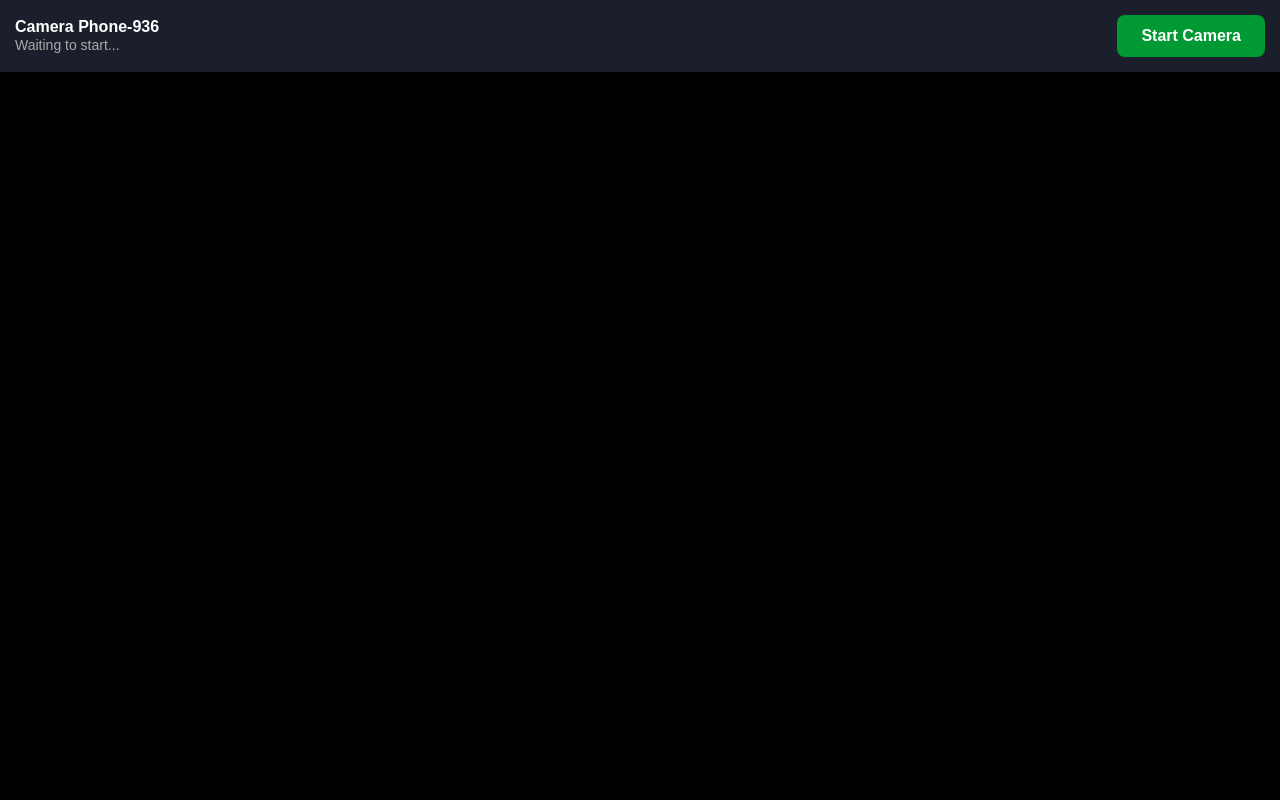
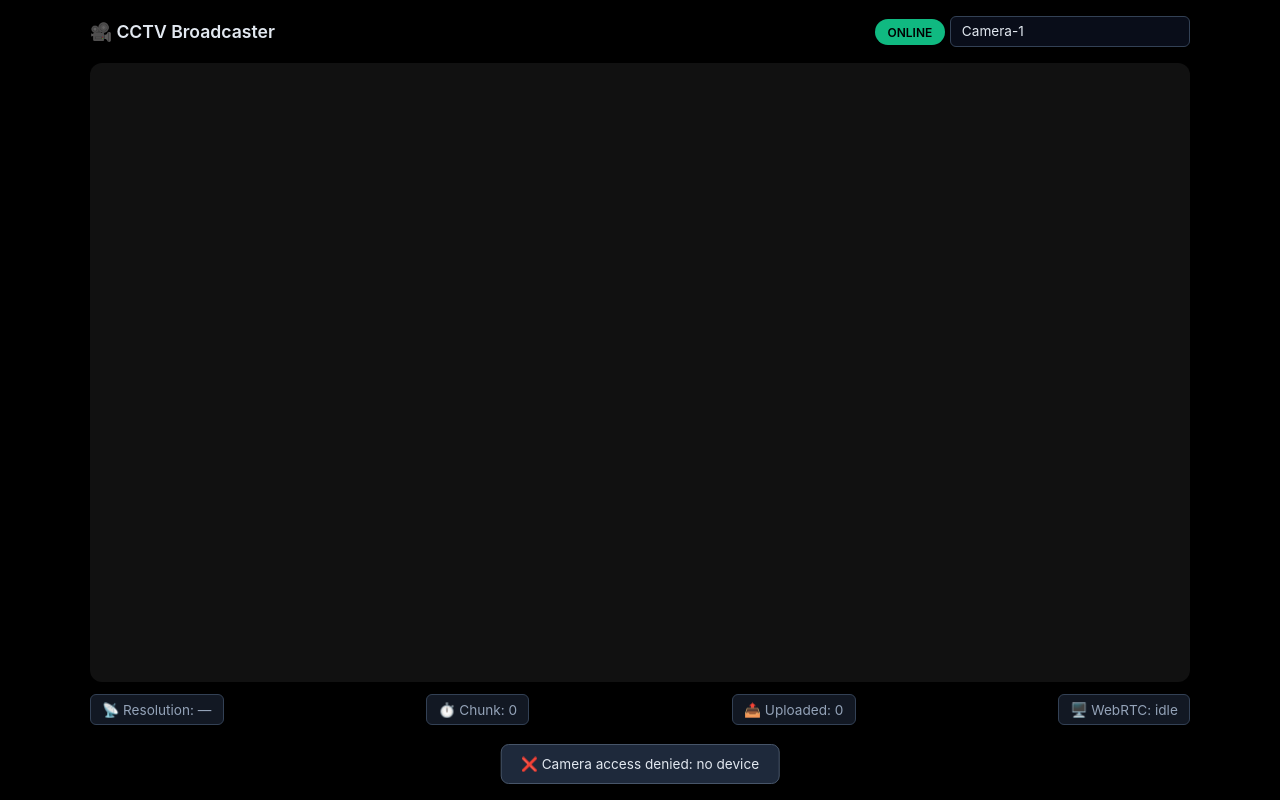
Before and after one commit to KawaiiWorkers/Cctv, a Flask app: page /camera in a window 1280 px wide. Run offline with Flask 3, Linux system fonts and the light colour scheme.

Commit message:
Update camera.html

```diff
--- a/templates/camera.html
+++ b/templates/camera.html
@@ -1,178 +1,309 @@
-<!doctype html>
-<html>
+<!DOCTYPE html>
+<html lang="en">
 <head>
-<meta charset="utf-8">
+<meta charset="UTF-8">
 <meta name="viewport" content="width=device-width, initial-scale=1.0, maximum-scale=1.0, user-scalable=no">
-<title>CCTV Camera</title>
+<title>Camera Broadcaster</title>
 <style>
-  body { margin: 0; background: #000; color: #fff; font-family: sans-serif; display: flex; flex-direction: column; height: 100vh; overflow: hidden; }
-  video { flex: 1; object-fit: cover; width: 100%; }
-  .bar { background: #1a1f2b; padding: 15px; display: flex; justify-content: space-between; align-items: center; z-index: 10;}
-  button { padding: 12px 24px; font-size: 16px; font-weight: bold; border: none; border-radius: 8px; cursor: pointer; }
-  #startBtn { background: #093; color: #fff; }
-  #stopBtn { background: #f55; color: #fff; display: none; }
-  .status { font-size: 14px; color: #aaa; }
-  #recIndicator { color: #f55; font-weight: bold; display: none; animation: blink 1s infinite; }
-  @keyframes blink { 50% { opacity: 0; } }
+  *{box-sizing:border-box;margin:0;padding:0;font-family:-apple-system,BlinkMacSystemFont,'Segoe UI',Roboto,sans-serif}
+  body{background:#000;color:#e2e8f0;min-height:100vh;display:flex;flex-direction:column;align-items:center;padding:1rem}
+  .top{width:100%;max-width:1100px;display:flex;justify-content:space-between;align-items:center;margin-bottom:1rem;flex-wrap:wrap;gap:.5rem}
+  .title{font-size:1.1rem;font-weight:600}
+  .badge{padding:.35rem .8rem;border-radius:999px;font-size:.75rem;font-weight:600}
+  .online{background:#10b981;color:#000}
+  .offline{background:#ef4444;color:#fff}
+  video{width:100%;max-width:1100px;border-radius:12px;background:#111;aspect-ratio:16/9;object-fit:cover}
+  .info{width:100%;max-width:1100px;margin-top:.8rem;font-size:.85rem;color:#94a3b8;display:flex;justify-content:space-between;flex-wrap:wrap;gap:.4rem}
+  .stat{background:rgba(30,41,59,.6);padding:.4rem .7rem;border-radius:6px;border:1px solid #334155}
+  .name-input{background:rgba(15,23,42,.6);border:1px solid #334155;color:#e2e8f0;padding:.4rem .7rem;border-radius:6px;font-size:.85rem}
+  .toast{position:fixed;bottom:1rem;left:50%;transform:translateX(-50%);background:#1e293b;border:1px solid #475569;padding:.7rem 1.2rem;border-radius:8px;font-size:.85rem;z-index:99;display:none}
 </style>
 </head>
 <body>
+  <div class="top">
+    <div class="title">🎥 CCTV Broadcaster</div>
+    <div>
+      <span id="statusBadge" class="badge offline">OFFLINE</span>
+      <input id="cameraName" class="name-input" placeholder="Camera name" value="Camera-1">
+    </div>
+  </div>
 
-<div class="bar">
-  <div>
-    <b>Camera <span id="camId"></span></b><br>
-    <span class="status" id="status">Waiting to start...</span>
-    <span id="recIndicator">● REC</span>
+  <video id="preview" autoplay muted playsinline></video>
+
+  <div class="info">
+    <span class="stat">📡 Resolution: <span id="resInfo">—</span></span>
+    <span class="stat">⏱️ Chunk: <span id="chunkInfo">0</span></span>
+    <span class="stat">📤 Uploaded: <span id="uploadCount">0</span></span>
+    <span class="stat">🖥️ WebRTC: <span id="webrtcInfo">idle</span></span>
   </div>
-  <button id="startBtn">Start Camera</button>
-  <button id="stopBtn">Stop</button>
-</div>
 
-<video id="vid" autoplay playsinline muted></video>
+  <div id="toast" class="toast"></div>
 
 <script>
-// --- Configuration ---
-// Adjust this to change how often videos save to Supabase (in minutes)
-const CHUNK_MINUTES = 0.25;
-let camId = "Phone-" + Math.floor(Math.random()*1000);
-document.getElementById("camId").textContent = camId;
+// ─────────────────────────────────────────────────────────────────
+// Camera Broadcaster: getUserMedia (1080p) + MediaRecorder 15s chunks
+// + WebRTC polling for live offers from admin
+// ─────────────────────────────────────────────────────────────────
 
-let stream = null;
-let recorder = null;
-let rtcPeer = null;
-let sigPoll = null;
+const CAMERA_ID = localStorage.getItem("cameraId") || ("cam-" + Math.random().toString(36).slice(2, 10));
+localStorage.setItem("cameraId", CAMERA_ID);
 
-const vid = document.getElementById("vid");
-const status = document.getElementById("status");
-const recIndicator = document.getElementById("recIndicator");
-const startBtn = document.getElementById("startBtn");
-const stopBtn = document.getElementById("stopBtn");
+const CHUNK_MINUTES = 0.25; // 15 seconds
+const VIDEO_BITS_PER_SECOND = 2_500_000; // 2.5 Mbps
+const STUN_SERVER = "stun:stun.l.google.com:19302";
+const PING_INTERVAL = 5000;
+const POLL_INTERVAL = 2000;
 
-startBtn.onclick = async () => {
+let localStream = null;
+let mediaRecorder = null;
+let chunkCount = 0;
+let uploadCount = 0;
+let currentChunkBlob = [];
+let peerConnection = null;
+let lastOfferProcessed = null;
+
+const $ = (id) => document.getElementById(id);
+const preview = $("preview");
+
+function toast(msg, ms = 2500) {
+  const t = $("toast");
+  t.textContent = msg;
+  t.style.display = "block";
+  clearTimeout(t._timer);
+  t._timer = setTimeout(() => t.style.display = "none", ms);
+}
+
+// ─────────────────────────────────────────────────────────────────
+// 1) Register + start heartbeat
+// ─────────────────────────────────────────────────────────────────
+async function register() {
+  try {
+    await fetch("/api/cameras/register", {
+      method: "POST",
+      headers: {"Content-Type": "application/json"},
+      body: JSON.stringify({camera_id: CAMERA_ID, name: $("cameraName").value})
+    });
+    $("statusBadge").className = "badge online";
+    $("statusBadge").textContent = "ONLINE";
+  } catch (e) {
+    console.error("register failed", e);
+  }
+}
+
+async function ping() {
+  try {
+    await fetch("/api/cameras/ping", {
+      method: "POST",
+      headers: {"Content-Type": "application/json"},
+      body: JSON.stringify({camera_id: CAMERA_ID, name: $("cameraName").value})
+    });
+    $("statusBadge").className = "badge online";
+    $("statusBadge").textContent = "ONLINE";
+  } catch {
+    $("statusBadge").className = "badge offline";
+    $("statusBadge").textContent = "OFFLINE";
+  }
+}
+
+// ─────────────────────────────────────────────────────────────────
+// 2) Acquire camera + start chunk recorder
+// ─────────────────────────────────────────────────────────────────
+async function startCamera() {
+  try {
+    localStream = await navigator.mediaDevices.getUserMedia({
+      video: {
+        width: {ideal: 1920},
+        height: {ideal: 1080},
+        frameRate: {ideal: 30, max: 30},
+        facingMode: "environment"
+      },
+      audio: true
+    });
+    preview.srcObject = localStream;
+
+    const track = localStream.getVideoTracks()[0];
+    const settings = track.getSettings();
+    $("resInfo").textContent = `${settings.width}×${settings.height}@${Math.round(settings.frameRate||30)}fps`;
+
+    startChunkedRecording();
+    toast("✅ Camera started · 1080p · 2.5 Mbps");
+  } catch (err) {
+    console.error("getUserMedia failed", err);
+    // Fallback to lower res
     try {
-        // 🔥 BOOSTED RESOLUTION: 1920x1080 Full HD
-        stream = await navigator.mediaDevices.getUserMedia({
-            video: { facingMode: { ideal: "environment" }, width: { ideal: 1920 }, height: { ideal: 1080 } },
-            audio: true
-        });
-        vid.srcObject = stream;
+      localStream = await navigator.mediaDevices.getUserMedia({video: true, audio: true});
+      preview.srcObject = localStream;
+      startChunkedRecording();
+      $("resInfo").textContent = "fallback";
+      toast("⚠️ Running at fallback resolution");
+    } catch (e2) {
+      toast("❌ Camera access denied: " + e2.message, 8000);
+    }
+  }
+}
 
-        startBtn.style.display = "none";
-        stopBtn.style.display = "block";
-        status.textContent = "Online & Streaming";
-        recIndicator.style.display = "inline";
+function startChunkedRecording() {
+  if (!localStream) return;
+  // Use vp9 if available, otherwise vp8 / default
+  const mimeType = MediaRecorder.isTypeSupported("video/webm;codecs=vp9,opus")
+    ? "video/webm;codecs=vp9,opus"
+    : "video/webm;codecs=vp8,opus";
 
-        // 1. Start continuous background recording for Supabase
-        startRecordingLoop();
+  try {
+    mediaRecorder = new MediaRecorder(localStream, {
+      mimeType,
+      videoBitsPerSecond: VIDEO_BITS_PER_SECOND,
+      audioBitsPerSecond: 128000
+    });
+  } catch {
+    mediaRecorder = new MediaRecorder(localStream);
+  }
 
-        // 2. Register camera with server so dashboard sees it
-        await fetch("/api/register_camera", {
-            method: "POST",
-            headers: {"Content-Type": "application/json"},
-            body: JSON.stringify({ id: camId, name: camId })
-        });
+  mediaRecorder.ondataavailable = (e) => {
+    if (e.data && e.data.size > 0) currentChunkBlob.push(e.data);
+  };
 
-        // 3. Keep updating "last seen" and check for WebRTC requests
-        sigPoll = setInterval(pollSignaling, 2000);
+  mediaRecorder.onstop = () => {
+    chunkCount++;
+    $("chunkInfo").textContent = chunkCount;
+    const blob = new Blob(currentChunkBlob, {type: "video/webm"});
+    currentChunkBlob = [];
+    if (blob.size > 0) uploadChunk(blob);
+    // Restart immediately for continuous recording
+    if (mediaRecorder.state !== "inactive") return;
+    try {
+      mediaRecorder.start();
+      setTimeout(() => {
+        if (mediaRecorder.state === "recording") mediaRecorder.stop();
+      }, CHUNK_MINUTES * 60 * 1000);
+    } catch (e) { console.warn(e); }
+  };
 
-    } catch (e) {
-        alert("Camera error: " + e.message);
+  mediaRecorder.start();
+  setTimeout(() => {
+    if (mediaRecorder.state === "recording") mediaRecorder.stop();
+  }, CHUNK_MINUTES * 60 * 1000);
+}
+
+async function uploadChunk(blob) {
+  const form = new FormData();
+  form.append("video", blob, `chunk_${Date.now()}.webm`);
+  form.append("camera_id", CAMERA_ID);
+  form.append("camera_name", $("cameraName").value);
+  try {
+    const res = await fetch("/api/footage/upload", {method: "POST", body: form});
+    if (res.ok) {
+      uploadCount++;
+      $("uploadCount").textContent = uploadCount;
+    } else {
+      console.warn("upload failed", await res.text());
     }
-};
+  } catch (e) {
+    console.warn("upload error", e);
+  }
+}
 
-stopBtn.onclick = () => {
-    if(recorder && recorder.state === "recording") recorder.stop();
-    if(stream) stream.getTracks().forEach(t => t.stop());
-    if(rtcPeer) rtcPeer.close();
-    if(sigPoll) clearInterval(sigPoll);
+// ─────────────────────────────────────────────────────────────────
+// 3) WebRTC: poll for offers, build answer
+// ─────────────────────────────────────────────────────────────────
+async function pollForOffers() {
+  if (!localStream) return;
+  try {
+    const res = await fetch(`/api/webrtc/poll?camera_id=${CAMERA_ID}`);
+    if (!res.ok) return;
+    const data = await res.json();
 
-    startBtn.style.display = "block";
-    stopBtn.style.display = "none";
-    status.textContent = "Stopped";
-    recIndicator.style.display = "none";
-    vid.srcObject = null;
-};
+    // Process offer (only one active peer at a time per camera to save resources)
+    if (data.offer && data.offer.session_id !== lastOfferProcessed) {
+      lastOfferProcessed = data.offer.session_id;
+      await handleOffer(data.offer.session_id, data.offer.sdp);
+    }
 
-// --- Recording & Upload Logic ---
-function startRecordingLoop() {
-    if (!stream) return;
-    let chunks = [];
-    const mime = MediaRecorder.isTypeSupported("video/webm;codecs=vp8,opus") ? "video/webm;codecs=vp8,opus" : "video/webm";
+    // Apply ICE candidates from admin
+    if (data.ice_candidates && peerConnection) {
+      for (const c of data.ice_candidates) {
+        try {
+          await peerConnection.addIceCandidate(new RTCIceCandidate(c));
+        } catch (e) { console.warn("ICE add err", e); }
+      }
+    }
+  } catch (e) {
+    // silent
+  }
+}
 
-    // 🔥 BOOSTED BITRATE: 2,500_000 (2.5 Mbps) for high quality HD footage
-    recorder = new MediaRecorder(stream, { mimeType: mime, videoBitsPerSecond: 2500000 });
+async function handleOffer(sessionId, sdp) {
+  $("webrtcInfo").textContent = "connecting…";
+  try {
+    if (peerConnection) {
+      try { peerConnection.close(); } catch {}
+      peerConnection = null;
+    }
+    peerConnection = new RTCPeerConnection({iceServers: [{urls: STUN_SERVER}]});
 
-    recorder.ondataavailable = e => { if (e.data.size > 0) chunks.push(e.data); };
+    // Add local tracks
+    localStream.getTracks().forEach(t => peerConnection.addTrack(t, localStream));
 
-    recorder.onstop = async () => {
-        if (chunks.length === 0) return;
-        const blob = new Blob(chunks, { type: mime });
-        chunks = []; // clear
-
-        // Upload to server -> Supabase
-        const fd = new FormData();
-        fd.append("video", blob, `cam_${camId}_${Date.now()}.webm`);
-        try {
-            status.textContent = "Uploading chunk...";
-            await fetch("/upload_chunk", { method: "POST", body: fd });
-            status.textContent = "Online & Streaming";
-        } catch (err) {
-            console.error("Upload failed", err);
-            status.textContent = "Upload Error!";
-        }
-
-        // If still streaming, restart recorder immediately
-        if (stream && stream.active && stopBtn.style.display === "block") {
-            startRecordingLoop();
-        }
+    peerConnection.onicecandidate = (ev) => {
+      if (ev.candidate) {
+        fetch("/api/webrtc/ice", {
+          method: "POST",
+          headers: {"Content-Type": "application/json"},
+          body: JSON.stringify({
+            session_id: sessionId,
+            candidate: ev.candidate.toJSON(),
+            from: "camera"
+          })
+        }).catch(()=>{});
+      }
     };
 
-    recorder.start();
-    // Stop and trigger upload after CHUNK_MINUTES
-    setTimeout(() => {
-        if (recorder.state === "recording") recorder.stop();
-    }, CHUNK_MINUTES * 60 * 1000);
+    peerConnection.onconnectionstatechange = () => {
+      $("webrtcInfo").textContent = peerConnection.connectionState;
+      if (peerConnection.connectionState === "failed" ||
+          peerConnection.connectionState === "closed") {
+        try { peerConnection.close(); } catch {}
+        peerConnection = null;
+      }
+    };
+
+    await peerConnection.setRemoteDescription(new RTCSessionDescription({type:"offer", sdp}));
+    const answer = await peerConnection.createAnswer();
+    await peerConnection.setLocalDescription(answer);
+
+    await fetch("/api/webrtc/answer", {
+      method: "POST",
+      headers: {"Content-Type": "application/json"},
+      body: JSON.stringify({session_id: sessionId, sdp: answer.sdp})
+    });
+    $("webrtcInfo").textContent = "live";
+  } catch (e) {
+    console.error("handleOffer failed", e);
+    $("webrtcInfo").textContent = "error";
+  }
 }
 
-// --- WebRTC Zero-Lag Streaming Logic ---
-async function pollSignaling() {
-    // Keep camera alive on backend
-    fetch(`/api/ping?id=${camId}`);
+// ─────────────────────────────────────────────────────────────────
+// Boot
+// ─────────────────────────────────────────────────────────────────
+window.addEventListener("load", async () => {
+  await register();
+  await startCamera();
+  setInterval(ping, PING_INTERVAL);
+  setInterval(pollForOffers, POLL_INTERVAL);
+});
 
-    // Check if Admin Dashboard wants to view this camera
-    const r = await fetch(`/webrtc/${camId}/offer`);
-    const offer = await r.json();
-
-    if (offer && (!rtcPeer || rtcPeer.signalingState === "closed")) {
-        console.log("Admin requesting HD stream...");
-        rtcPeer = new RTCPeerConnection({ iceServers: [{ urls: "stun:stun.l.google.com:19302" }] });
-
-        stream.getTracks().forEach(t => rtcPeer.addTrack(t, stream));
-
-        rtcPeer.onicecandidate = e => {
-            if (e.candidate) {
-                fetch(`/webrtc/${camId}/cam_ice`, { method: "POST", body: JSON.stringify(e.candidate) });
-            }
-        };
-
-        await rtcPeer.setRemoteDescription(new RTCSessionDescription(offer));
-        const ans = await rtcPeer.createAnswer();
-        await rtcPeer.setLocalDescription(ans);
-
-        await fetch(`/webrtc/${camId}/answer`, { method: "POST", body: JSON.stringify(rtcPeer.localDescription) });
-
-        // Clear old offer on server
-        fetch(`/webrtc/${camId}/offer`, { method: "DELETE" });
-
-        // Check for ICE candidates from Admin
-        const iceInt = setInterval(async () => {
-            if (rtcPeer.signalingState === "closed") { clearInterval(iceInt); return; }
-            const rr = await fetch(`/webrtc/${camId}/admin_ice`);
-            const cands = await rr.json();
-            cands.forEach(c => rtcPeer.addIceCandidate(new RTCIceCandidate(c)));
-        }, 2000);
-    }
-}
+// Keep recording alive on visibility change
+document.addEventListener("visibilitychange", () => {
+  if (!document.hidden && mediaRecorder && mediaRecorder.state === "inactive") {
+    try {
+      mediaRecorder.start();
+      setTimeout(() => {
+        if (mediaRecorder.state === "recording") mediaRecorder.stop();
+      }, CHUNK_MINUTES * 60 * 1000);
+    } catch {}
+  }
+});
 </script>
 </body>
 </html>
```
